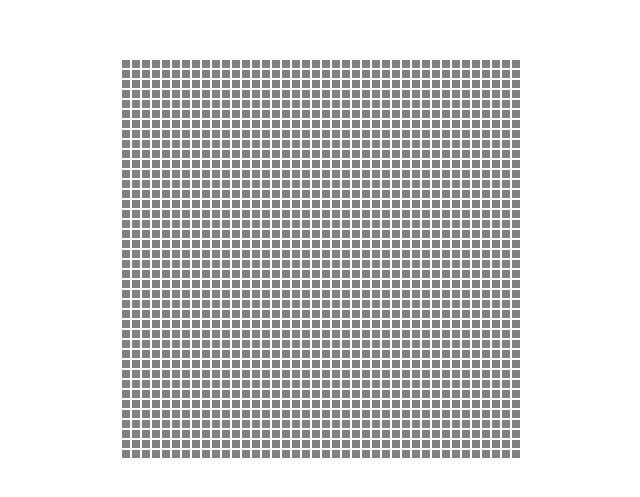
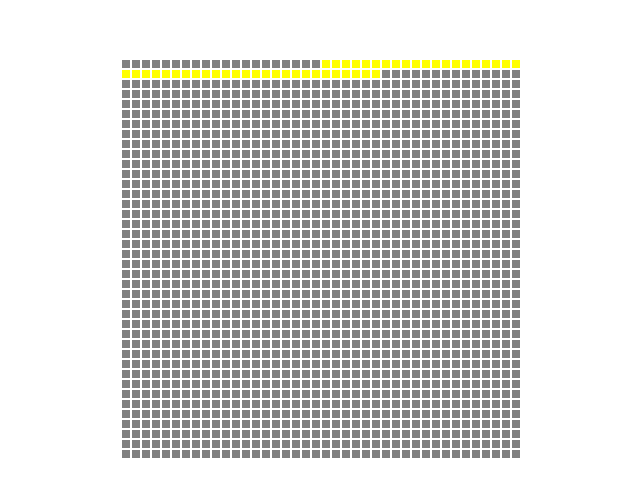
Before and after one commit to acciojob/snake-kumawat30rahul, a website: page main.html in a window 1280 px wide. Shown: the part 141-638 px from the top of the page, without its empty margins (319-959 px from the left). Drawn offline with Linux system fonts and the light colour scheme.

Commit message:
sdjbfsdf

```diff
--- a/script.js
+++ b/script.js
@@ -1,5 +1,5 @@
 //your code here
-const gameContainer = document.getElementById('gameContainer')
+let gameContainer = document.getElementById('gameContainer')
 
 for (let i = 0; i < 1600; i++) {
     let pixelDiv = document.createElement('div')
@@ -9,12 +9,11 @@ for (let i = 0; i < 1600; i++) {
 }
 let speed = 5;
 let lastupdateTime = 0;
-let snakePosition = [
-    {
-        x: 800,
-        y: 800
-    }
-]
+// let snakePosition = [
+//     {
+
+//     }
+// ]
 function main(ctime) {
     window.requestAnimationFrame(main)
     let elapsedTime = ctime -lastupdateTime
@@ -26,20 +25,18 @@ function main(ctime) {
 
 
 
+let x = 20
 function gameEngine() {
     // console.log(x++);
-    snakePosition[0].x += 1
-    snakePosition[0].y += 1
+
 
     //==displaying the snake==//
-    snakePosition.forEach((e,index)=>{
-        let snakeHead = document.createElement("div")
-        snakeHead.style.gridRowStart = e.y
-        snakeHead.style.gridColumnStart = e.x
-        snakeHead.style.color ='yellow'
-        // gameContainer.appendChild(snakeHead)
-    })
-}
+
+        let number = `pixel${x++}`
+        let snakeHead = document.getElementById(number)
+        console.log(snakeHead);
+        snakeHead.classList.add('snakeBodyPixel')
+    }
 
 // setInterval(function () {
     window.requestAnimationFrame(main)
--- a/styles.css
+++ b/styles.css
@@ -14,14 +14,21 @@ body{
     justify-content: center;
 }
 .game_container{
+    position: relative;
     height: 400px;
     width: 400px;
     background-color: black;
     display: grid;
     grid-template-columns: repeat(40,1fr);
+    grid-template-rows: repeat(40,1fr);
 }
 
 .pixel_div{
     background-color: grey;
     border: 1px solid white;
 }
+
+.snakeBodyPixel{
+    background-color: yellow;
+    z-index: 999;
+}
```
Also changed, not shown: main.html (+0 -1 lines).
